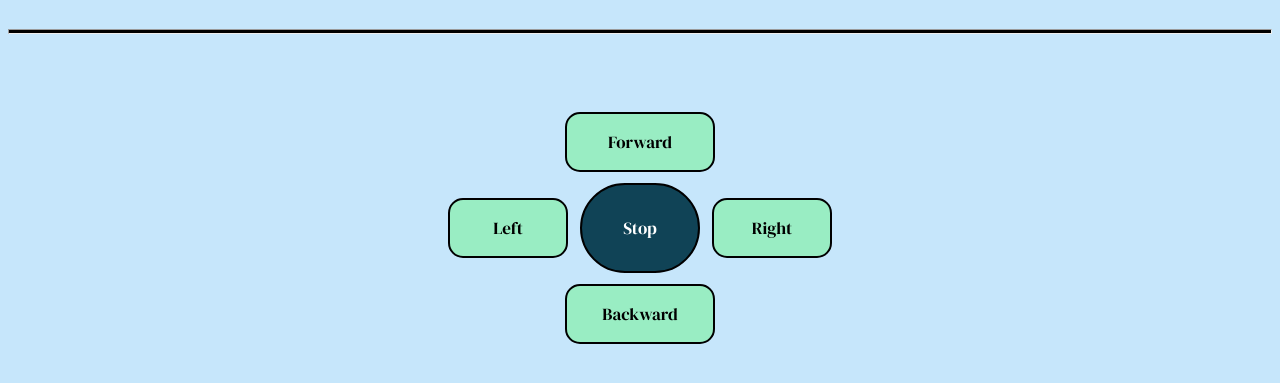
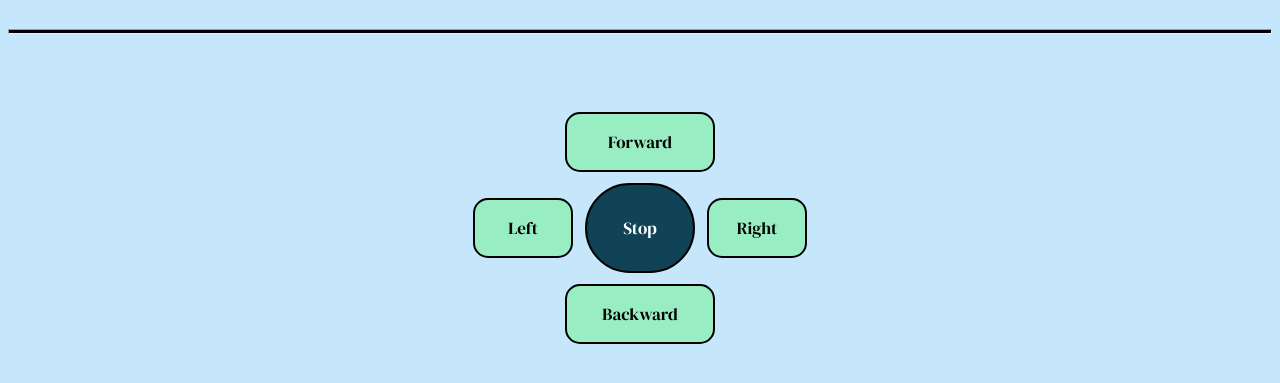
Before and after one commit to sahil9102/iot-project, a plain HTML site: page index.html in a window 1280 px wide. Shown: the part 153-536 px from the top of the page. Drawn offline with nearby package versions, Linux system fonts and the light colour scheme.

Commit message:
Update index.html

```diff
--- a/index.html
+++ b/index.html
@@ -3,7 +3,6 @@
 <head>
 <title>Raspberry Pi Pico W : Robot Car Remote</title>
 <link rel="stylesheet" href="https://fonts.googleapis.com/css2?family=DM+Serif+Display&display=swap">
-<link rel="stylesheet" href="https://fonts.googleapis.com/css2?family=Material+Symbols+Outlined:opsz,wght,FILL,GRAD@24,400,0,0" />
 <style>
 body {font-family: 'DM Serif Display', serif; background-color: #C6E6FB;}
 h1{ color:#373737;}
@@ -26,13 +25,13 @@ input{font-size: 17px; border-style: solid; margin: 4px 4px}
 </form>
 <table><tr>
 <td><form action="./Left">
-<input type="submit" value="Left" style="background-color: #99EDC3; font-family: 'DM Serif Display', serif; color: black; border-radius: 15px; height:60px; width:120px;"/>
+<input type="submit" value="Left" style="background-color: #99EDC3; font-family: 'DM Serif Display', serif; color: black; border-radius: 15px; height:60px; width:100px;"/>
 </form></td>
 <td><form action="./Stop">
-<input type="submit" value="Stop" style="background-color: #104356; font-family: 'DM Serif Display', serif; color: white; border-radius: 60px; height:90px; width:120px;"/>
+<input type="submit" value="Stop" style="background-color: #104356; font-family: 'DM Serif Display', serif; color: white; border-radius: 60px; height:90px; width:110px;"/>
 </form></td>
 <td><form action="./Right">
-<input type="submit" value="Right" style="background-color: #99EDC3; font-family: 'DM Serif Display', serif; color: black; border-radius: 15px; height:60px; width:120px; "/>
+<input type="submit" value="Right" style="background-color: #99EDC3; font-family: 'DM Serif Display', serif; color: black; border-radius: 15px; height:60px; width:100px; "/>
 </form></td>
 </tr>
 </table>
```
